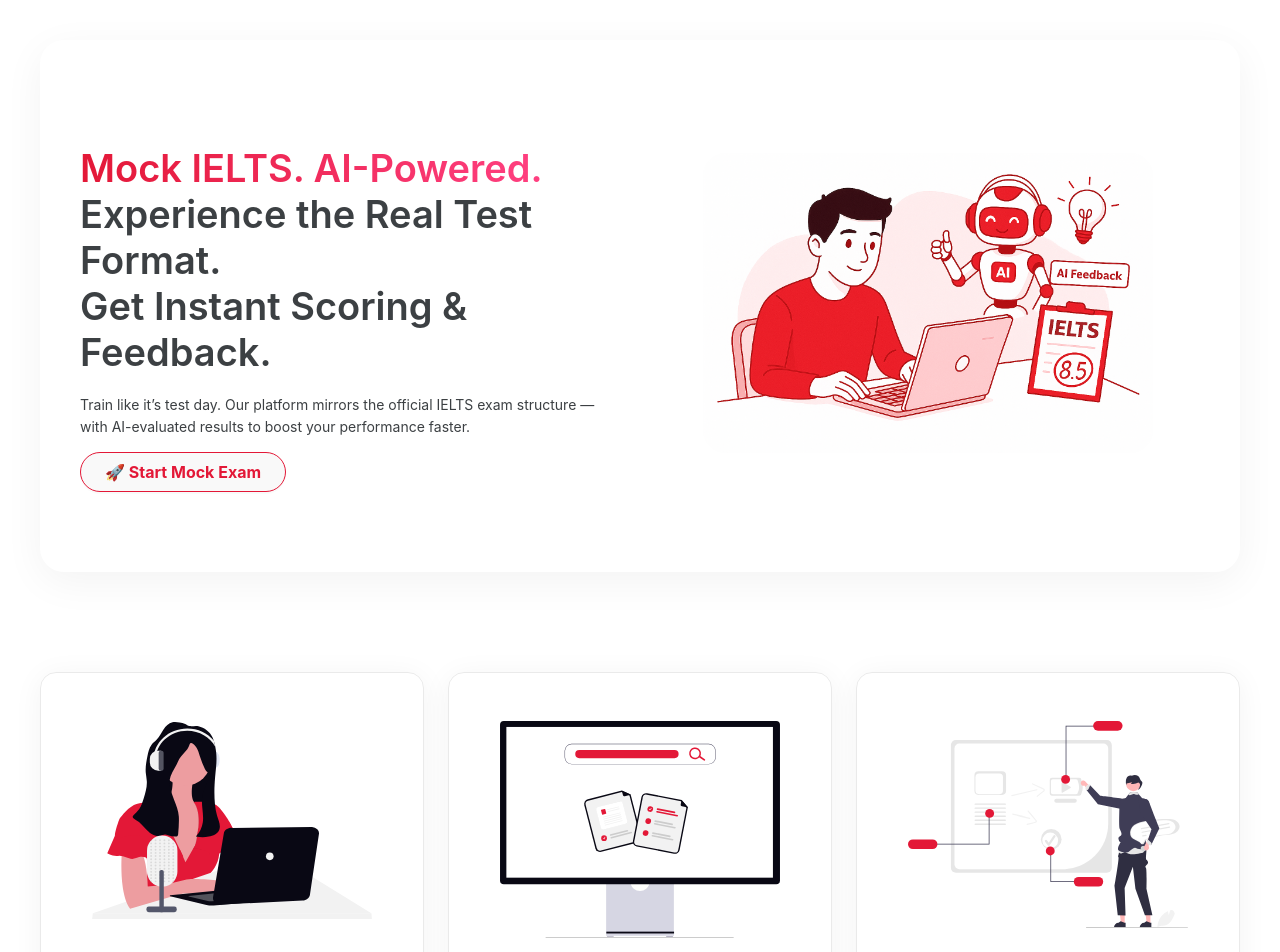
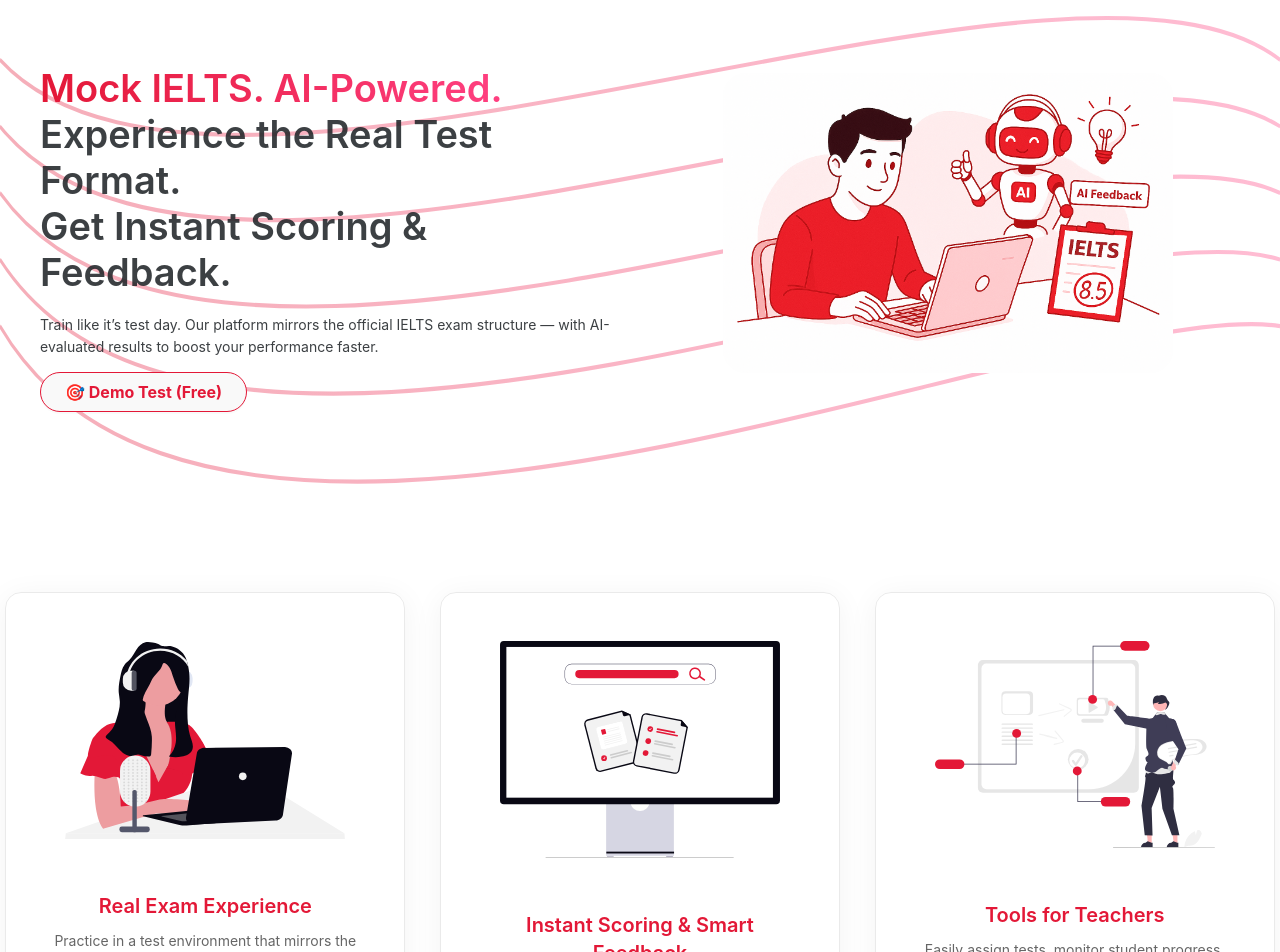
Before and after one commit to rakhimovdoston/mock-exam-crm, a React (Vite) app: page /#home-section in a window 1280 px wide. Shown: the part 120-1072 px from the top of the page. Built offline with nearby package versions, Linux system fonts and the light colour scheme.

Commit message:
scroll fade framer-motion

```diff
--- a/package.json
+++ b/package.json
@@ -23,6 +23,7 @@
     "react-dnd": "^16.0.1",
     "react-dnd-html5-backend": "^16.0.1",
     "react-dom": "^19.1.0",
+    "react-intersection-observer": "^9.16.0",
     "react-redux": "^9.2.0",
     "react-router-dom": "^7.6.1",
     "react-slick": "^0.30.3",
--- /dev/null
+++ b/src/components/ScrollFadeIn.jsx
@@ -0,0 +1,20 @@
+// components/ScrollFadeIn.js
+import { motion } from "framer-motion";
+import { useInView } from "react-intersection-observer";
+
+const ScrollFadeIn = ({ children, delay = 0.2 }) => {
+  const [ref, inView] = useInView({ triggerOnce: true, threshold: 0.15 });
+
+  return (
+    <motion.div
+      ref={ref}
+      initial={{ opacity: 0, y: 40 }}
+      animate={inView ? { opacity: 1, y: 0 } : {}}
+      transition={{ duration: 0.8, ease: "easeOut", delay }}
+    >
+      {children}
+    </motion.div>
+  );
+};
+
+export default ScrollFadeIn;
--- a/src/pages/Home.jsx
+++ b/src/pages/Home.jsx
@@ -14,7 +14,6 @@
 import { motion } from "framer-motion";
 import { CaretRightOutlined } from "@ant-design/icons";
 import logo from "../assets/logo.jpeg";
-import hero from "../assets/hero.png";
 import { FEATURES } from "../data/home"; // Har bir feature icon bilan bo‘lsin: { title, description, icon }
 import Navbar from "./components/Navbar";
 import PricingSection from "./components/PriceSection";
@@ -22,6 +21,8 @@
 import { useDispatch, useSelector } from "react-redux";
 import LoginModal from "../components/modal/login/LoginModal";
 import TestimonialSlider from "./components/TestimonialSlider";
+import HeroSection from "./components/HeroSection";
+import ScrollFadeIn from "../components/ScrollFadeIn";
 
 const { Header, Content, Footer } = Layout;
 const { Title, Paragraph } = Typography;
@@ -95,17 +96,6 @@
   const { user, accessToken, isLoggedIn } = useSelector((state) => state.auth);
   const [refresh, setRefresh] = useState(1);
   const dispatch = useDispatch();
-  const navigate = useNavigate();
-
-  const fadeIn = {
-    hidden: { opacity: 0, y: 20 },
-    visible: { opacity: 1, y: 0, transition: { duration: 0.8 } },
-  };
-
-  const slideIn = {
-    hidden: { opacity: 0, x: -50 },
-    visible: { opacity: 1, x: 0, transition: { duration: 0.8 } },
-  };
 
   const cardAnimation = {
     hidden: { opacity: 0, scale: 0.9 },
@@ -163,91 +153,58 @@
         </div>
       </Header>
       <LoginModal open={open} setOpen={setOpen} setRefresh={setRefresh} />
-
-      <Content style={{ padding: "80px 40px 40px" }}>
-        <div id="home-section" style={{ scrollMarginTop: 100 }}>
-          <motion.div
-            initial="hidden"
-            animate="visible"
-            variants={fadeIn}
+      <Content>
+        <div
           style={{
-              padding: "80px 40px",
-              borderRadius: 24,
-              boxShadow: "0 10px 40px rgba(0,0,0,0.05)",
+            position: "relative",
+            scrollMarginTop: 100,
+            overflow: "hidden",
           }}
         >
-            <Row
-              gutter={[32, 32]}
-              align="middle"
-              justify="center"
-              style={{ flexDirection: "row", flexWrap: "wrap" }}
+          <svg
+            viewBox="0 0 1440 320"
+            style={{
+              position: "absolute",
+              top: 0,
+              left: 0,
+              width: "100%",
+              height: "100%",
+              zIndex: 1,
+              pointerEvents: "none",
+            }}
+            preserveAspectRatio="none"
           >
-              <Col xs={24} md={24} lg={12}>
-                <motion.div variants={slideIn}>
-                  <Title>
-                    <span
-                      style={{
-                        background:
-                          "linear-gradient(to right, #e31837, #ff4081)",
-                        WebkitBackgroundClip: "text",
-                        color: "transparent",
-                      }}
+            {[...Array(5)].map((_, i) => (
+              <path
+                key={i}
+                d={`
+        M0,${60 + i * 40}
+        C240,${200 + i * 60},
+        1200,${-40 + i * 60},
+        1440,${60 + i * 40}
+      `}
+                fill="none"
+                stroke="url(#lineGradient)"
+                strokeWidth="2.5"
+                opacity="0.35"
+              />
+            ))}
+
+            <defs>
+              <linearGradient
+                id="lineGradient"
+                x1="0%"
+                y1="0%"
+                x2="100%"
+                y2="0%"
               >
-                      Mock IELTS. AI-Powered.
-                    </span>
-                    <br />
-                    Experience the Real Test Format. <br />
-                    Get Instant Scoring & Feedback.
-                  </Title>
-                  <Paragraph>
-                    Train like it’s test day. Our platform mirrors the official
-                    IELTS exam structure — with AI-evaluated results to boost
-                    your performance faster.
-                  </Paragraph>
+                <stop offset="0%" stopColor="#e31837" />
+                <stop offset="100%" stopColor="#ff4081" />
+              </linearGradient>
+            </defs>
+          </svg>
 
-                  <Button
-                    type="default"
-                    size="large"
-                    shape="round"
-                    style={{
-                      borderColor: "#e31837",
-                      color: "#e31837",
-                      fontWeight: "bold",
-                      padding: "6px 24px",
-                      outline: "none",
-                    }}
-                    onClick={() => {
-                      if (user) {
-                        navigate("/start");
-                      } else {
-                        setOpen(true);
-                      }
-                    }}
-                  >
-                    🚀 Start Mock Exam
-                  </Button>
-                </motion.div>
-              </Col>
-
-              {/* Image Section */}
-              <Col xs={24} md={24} lg={12} style={{ textAlign: "center" }}>
-                <motion.img
-                  src={hero}
-                  alt="Hero"
-                  style={{
-                    width: "100%",
-                    maxWidth: 450,
-                    height: "auto",
-                    objectFit: "contain",
-                    borderRadius: 24,
-                  }}
-                  initial={{ opacity: 0, scale: 0.9 }}
-                  animate={{ opacity: 1, scale: 1 }}
-                  transition={{ duration: 0.8 }}
-                />
-              </Col>
-            </Row>
-          </motion.div>
+          <HeroSection setOpen={setOpen} />
         </div>
 
         {/* Features Section */}
@@ -262,6 +219,7 @@
               xl={8}
               style={{ display: "flex", justifyContent: "center" }}
             >
+              <ScrollFadeIn delay={index * 0.2}>
                 <motion.div
                   initial="hidden"
                   animate="visible"
@@ -298,23 +256,32 @@
                     </Paragraph>
                   </Card>
                 </motion.div>
+              </ScrollFadeIn>
             </Col>
           ))}
         </Row>
 
         {/* Testimonial */}
+        <ScrollFadeIn>
           <div style={{ textAlign: "center", marginTop: 120 }}>
             <Title level={3} italic style={{ maxWidth: 700, margin: "0 auto" }}>
               “This platform made preparing for IELTS less stressful and I loved
               the instant feedback on my mock exams.”
             </Title>
           </div>
+        </ScrollFadeIn>
 
         <Divider style={{ margin: "" }} />
 
         {/* Call to Action */}
         <TestimonialSlider />
+        <Divider style={{ marginTop: "40px" }} />
 
+        <ScrollFadeIn>
+          <PricingSection />
+        </ScrollFadeIn>
+
+        <ScrollFadeIn>
           <div id="faq-section" style={{ marginBottom: 100 }}>
             <Title level={3} style={{ textAlign: "center", marginBottom: 40 }}>
               Frequently Asked Questions
@@ -356,9 +323,7 @@
               </Col>
             </Row>
           </div>
-        <Divider style={{ margin: "" }} />
-
-        <PricingSection />
+        </ScrollFadeIn>
       </Content>
 
       {/* Footer */}
--- /dev/null
+++ b/src/pages/components/HeroSection.jsx
@@ -0,0 +1,119 @@
+import React from "react";
+import { motion } from "framer-motion";
+import { Button, Col, Row, Typography } from "antd";
+import hero from "../../assets/hero.png"; // Ensure this path is correct
+import { useNavigate } from "react-router-dom";
+
+const { Title, Paragraph } = Typography;
+
+const HeroSection = ({ setOpen }) => {
+  const navigate = useNavigate();
+  const fadeIn = {
+    hidden: { opacity: 0, y: 20 },
+    visible: { opacity: 1, y: 0, transition: { duration: 0.8 } },
+  };
+
+  const slideIn = {
+    hidden: { opacity: 0, x: -50 },
+    visible: { opacity: 1, x: 0, transition: { duration: 0.8 } },
+  };
+  return (
+    <div id="home-section">
+      <motion.div
+        initial="hidden"
+        animate="visible"
+        variants={fadeIn}
+        style={{
+          padding: "80px 40px",
+          borderRadius: 24,
+          position: "relative",
+          zIndex: 2,
+        }}
+      >
+        <Row
+          gutter={[32, 32]}
+          align="middle"
+          justify="center"
+          style={{ flexDirection: "row", flexWrap: "wrap" }}
+        >
+          <Col
+            xs={24}
+            md={24}
+            lg={12}
+            style={{ position: "relative", zIndex: 10 }}
+          >
+            <motion.div variants={slideIn}>
+              <Title>
+                <span
+                  style={{
+                    background: "linear-gradient(to right, #e31837, #ff4081)",
+                    WebkitBackgroundClip: "text",
+                    color: "transparent",
+                  }}
+                >
+                  Mock IELTS. AI-Powered.
+                </span>
+                <br />
+                Experience the Real Test Format. <br />
+                Get Instant Scoring & Feedback.
+              </Title>
+              <Paragraph>
+                Train like it’s test day. Our platform mirrors the official
+                IELTS exam structure — with AI-evaluated results to boost your
+                performance faster.
+              </Paragraph>
+
+              <Button
+                type="default"
+                variant="filled"
+                size="large"
+                shape="round"
+                style={{
+                  backgroundColor: "",
+                  borderColor: "#e31837",
+                  color: "#e31837",
+                  fontWeight: "bold",
+                  padding: "6px 24px",
+                  outline: "none",
+                }}
+                onClick={() => {
+                  if (user) {
+                    navigate("/start");
+                  } else {
+                    setOpen(true);
+                  }
+                }}
+              >
+                🎯 Demo Test (Free)
+              </Button>
+            </motion.div>
+          </Col>
+
+          <Col
+            xs={24}
+            md={24}
+            lg={12}
+            style={{ textAlign: "center", position: "relative", zIndex: 3 }}
+          >
+            <motion.img
+              src={hero}
+              alt="Hero"
+              style={{
+                width: "100%",
+                maxWidth: 450,
+                height: "auto",
+                objectFit: "contain",
+                borderRadius: 24,
+              }}
+              initial={{ opacity: 0, scale: 0.9 }}
+              animate={{ opacity: 1, scale: 1 }}
+              transition={{ duration: 0.8 }}
+            />
+          </Col>
+        </Row>
+      </motion.div>
+    </div>
+  );
+};
+
+export default HeroSection;
```
Also changed, not shown: src/pages/components/PriceSection.jsx (+75 -27 lines), 1 other file (tests, documents, lock files or other folders). Lines whose indentation alone changed are shown as unchanged.
